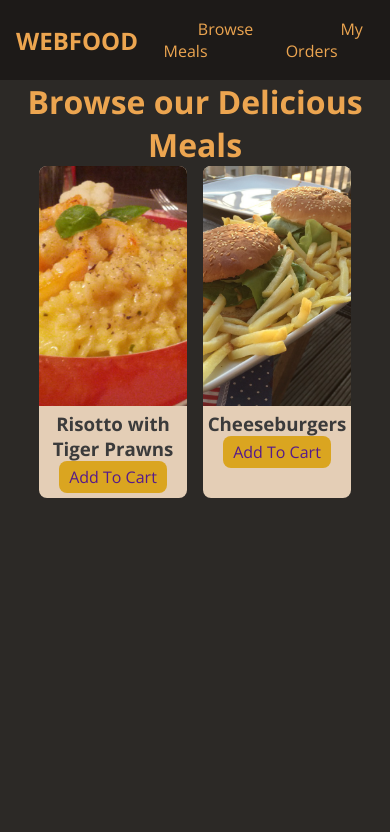
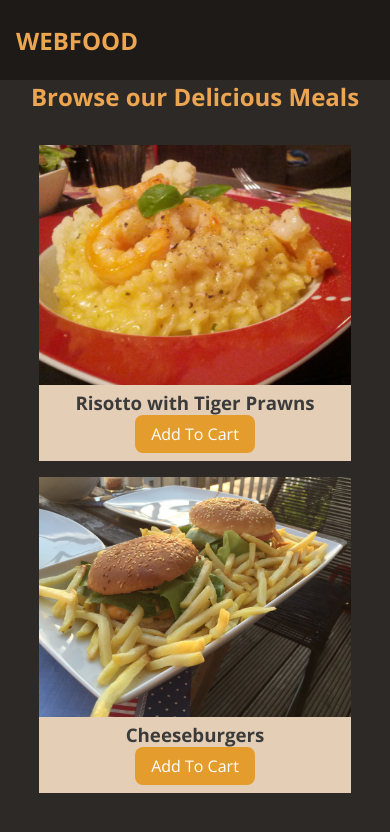
Before and after one commit to dpillai/100days-webdev, a website: page web-food/index.html in a window 390 px wide. Drawn offline with nearby package versions, Linux system fonts and the light colour scheme.

Commit message:
introduction to media queries

```diff
--- a/web-food/styles/shared.css
+++ b/web-food/styles/shared.css
@@ -19,14 +19,14 @@ a {
   border-radius: 8px;
 }
 header {
-  height: 80px;
+  height: 5rem;
   background-color: rgb(29, 26, 24);
   display: flex;
   justify-content: space-between;
   align-items: center;
 }
 #logo {
-  font-size: 24px;
+  font-size: 1.5rem;
   font-weight: bold;
   text-transform: uppercase;
   color: rgb(236, 165, 80);
@@ -38,32 +38,31 @@ header ul {
 }
 header nav a {
   color: rgb(236, 165, 80);
-  margin: 0 16px;
-  padding: 12px 24px;
+  margin: 0 1rem;
+  padding: 1rem 1.5rem;
 }
 header a:hover {
   background-color: rgb(236, 165, 80);
   color: rgb(52, 37, 22);
 }
 #latest-products {
-  margin: auto;
+  margin: 2rem auto;
   width: 80%;
 }
 
 #latest-products ul {
   display: grid;
   grid-template-columns: 1fr 1fr;
-  gap: 16px;
+  gap: 1rem;
 }
 
 .food-item {
   background-color: rgb(228, 206, 182);
-  border-radius: 8px;
   overflow: hidden;
 }
 
 article img {
-  height: 240px;
+  height: 15rem;
   width: 100%;
   object-fit: cover;
 }
@@ -73,7 +72,26 @@ article img {
 }
 .btn {
   display: inline-block;
-  padding: 5px 10px;
-  margin-bottom: 5px;
-  background-color: goldenrod;
+  padding: 0.5rem 1rem;
+  margin-bottom: 0.5rem;
+  color: white;
+  background-color: rgb(228, 157, 44);
 }
+.btn:hover {
+  background-color: rgb(221, 134, 34);
+}
+
+@media (max-width: 48rem) {
+  nav {
+    /* visibility: hidden; */
+    display: none;
+  }
+
+  h1 {
+    font-size: 1.5rem;
+  }
+
+  #latest-products ul {
+    grid-template-columns: 1fr;
+  }
+}
```
